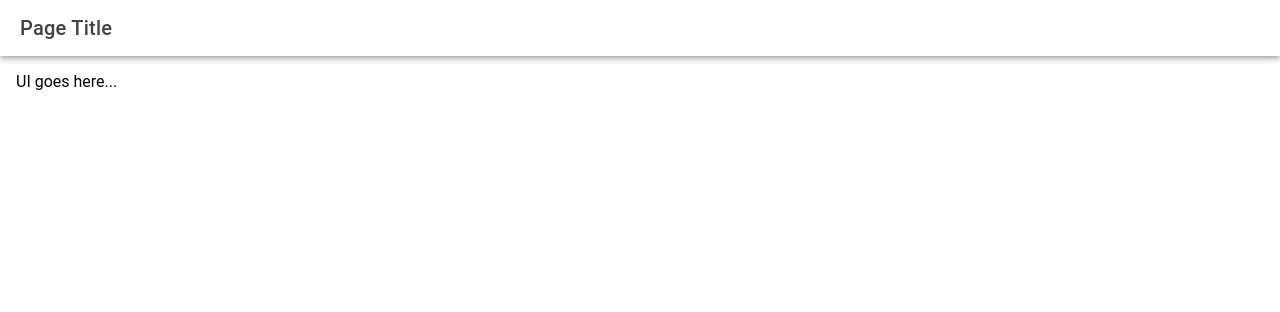
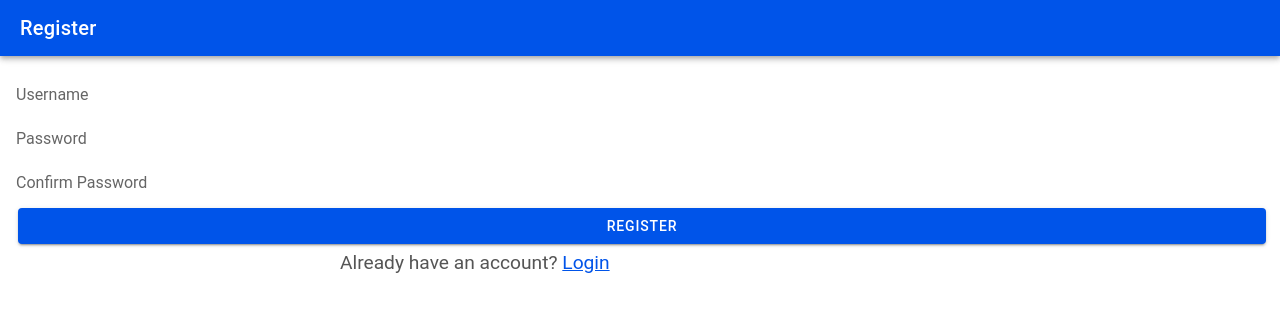
Before and after one commit to Swaggypanties/lab-work-4, a React (Vite) app: page /register in a window 1280 px wide. Shown: the top 312 px of the page. Built offline with nearby package versions, Linux system fonts and the light colour scheme.

Commit message:
started register page

```diff
--- a/src/firebaseConfig.ts
+++ b/src/firebaseConfig.ts
@@ -1,6 +1,7 @@
-
 import { initializeApp } from "firebase/app";
 import { getAnalytics } from "firebase/analytics";
+
+
 
 
 
--- a/src/pages/login.tsx
+++ b/src/pages/login.tsx
@@ -1,13 +1,15 @@
 import { IonButton, IonContent, IonHeader, IonPage, IonTitle, IonToolbar, IonInput } from '@ionic/react';
 import React, { useState } from 'react';
 import { loginUser } from '../firebaseConfig';
+import { Link } from 'react-router-dom';
+
 
 const login: React.FC = () => {
     const [username, setUsername] = useState('')
     const [password, setPassword] = useState('')
 
     async function login() {
-       const res = await loginUser(username,password)
+       const res = await loginUser(username, password)
        console.log(`${res ? 'Login success' : 'Login failed'}`)
     }
 
@@ -28,6 +30,8 @@ const login: React.FC = () => {
                 onIonChange={(e: any) => setPassword(e.target.value)}/>
 
                 <IonButton onClick={login}>Login</IonButton>
+
+                <p> Don't have an account yet? <Link to="/register">Register</Link> </p>
             </IonContent>
         </IonPage>
     );
--- a/src/pages/register.tsx
+++ b/src/pages/register.tsx
@@ -1,20 +1,46 @@
-import { IonContent, IonHeader, IonPage, IonTitle, IonToolbar } from '@ionic/react';
-import React from 'react';
+import { IonButton, IonContent, IonHeader, IonPage, IonTitle, IonToolbar, IonInput } from '@ionic/react';
+import React, { useState } from 'react';
+import { loginUser } from '../firebaseConfig';
+import { Link } from 'react-router-dom';
 
-const register: React.FC = () => {
+const Register: React.FC = () => {
+    const [username, setUsername] = useState('')
+    const [password, setPassword] = useState('')
+    const [cpassword, setCPassword] = useState('')
+
+    function registerUser() {
+       console.log(username, password, cpassword)
+    }
+
 
     return (
         <IonPage>
             <IonHeader>
-                <IonToolbar>
-                    <IonTitle>Page Title</IonTitle>
+                <IonToolbar color={'primary'}>
+                    <IonTitle>Register</IonTitle>
                 </IonToolbar>
             </IonHeader>
             <IonContent className="ion-padding">
-                UI goes here...
+                <IonInput placeholder="Username"
+                onIonChange={(e: any) => setUsername(e.target.value)}/>
+                <IonInput
+                type='password'
+                placeholder="Password"
+                onIonChange={(e: any) => setPassword(e.target.value)}/>
+
+                <IonInput
+                type='password'
+                placeholder="Confirm Password"
+                onIonChange={(e: any) => setCPassword(e.target.value)}/>
+
+
+                <IonButton onClick={registerUser}>Register</IonButton>
+
+                <p> Already have an account? <Link to="/login">Login</Link> </p>
+
             </IonContent>
         </IonPage>
     );
 };
 
-export default register;
+export default Register;
```
